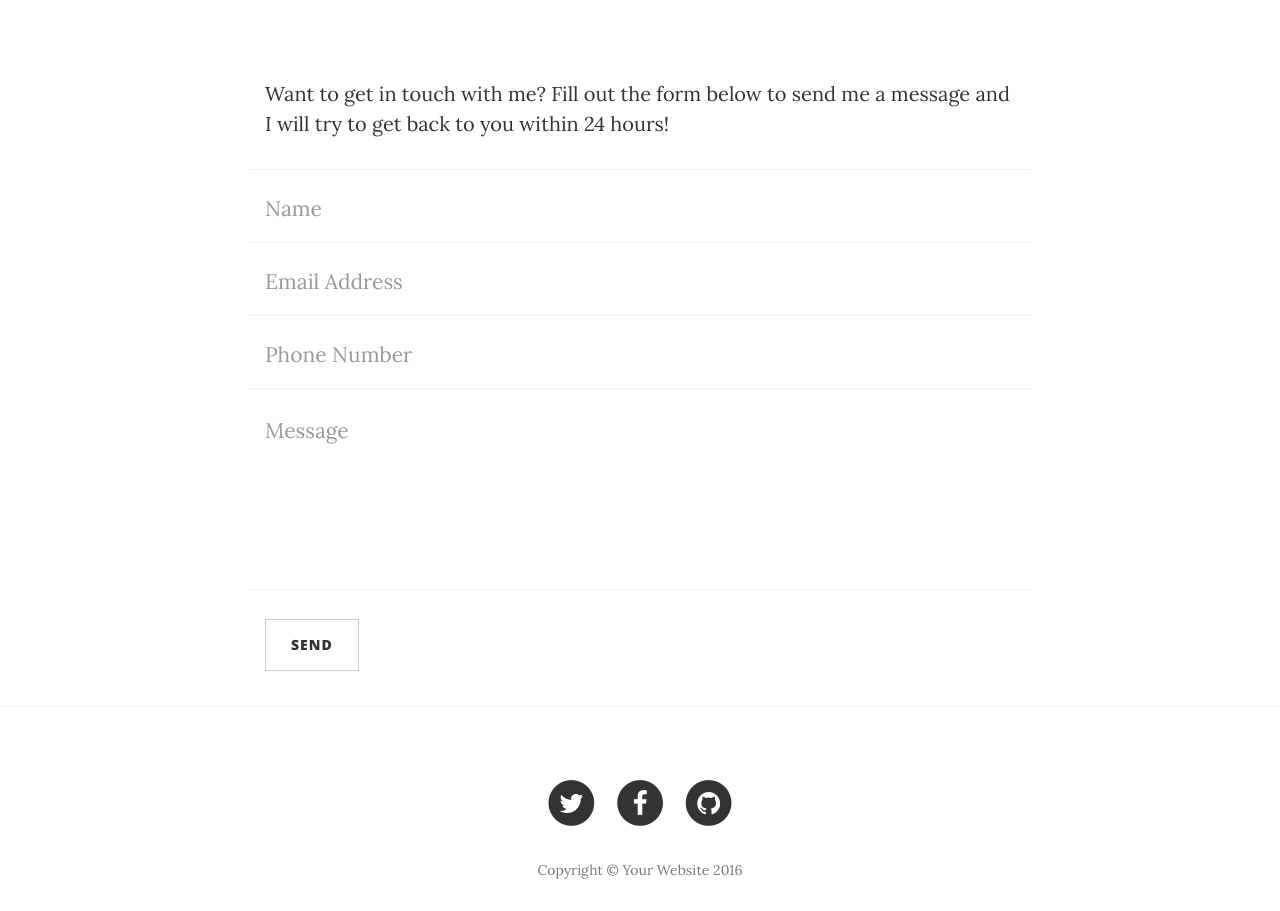
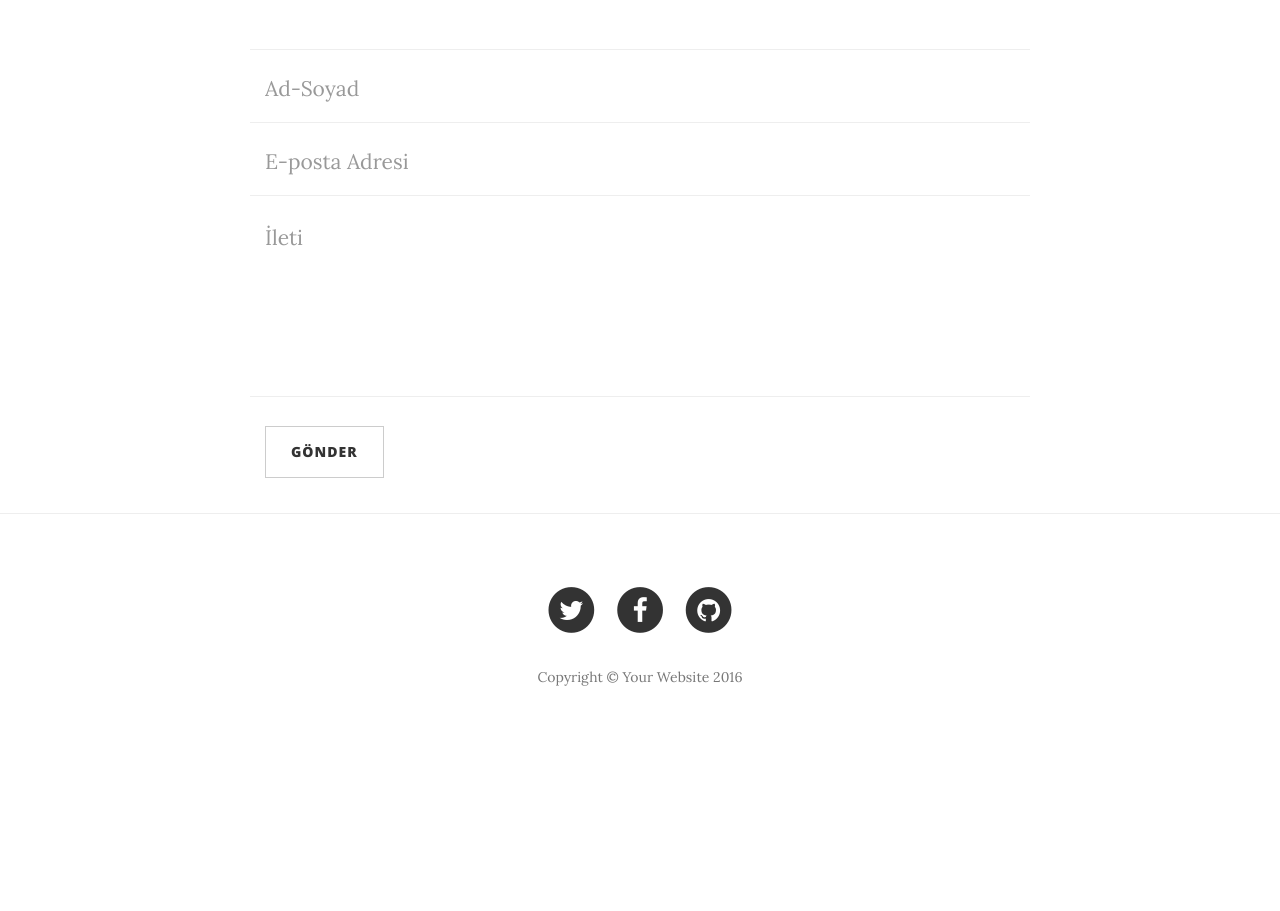
Before and after one commit to melihs/MynewCMS, a PHP site: page /iletisim.php in a window 1280 px wide. Shown: the part 449-1360 px from the top of the page. After the commit the page ends 1135 px from the top, so only its background shows below. Run offline with PHP 8.4, Linux system fonts and the light colour scheme.

Commit message:
site tema düzenleme- iletişim formu validation komutları düzeltildi-1

```diff
--- a/css/style.css
+++ b/css/style.css
@@ -1,7 +1,7 @@
 body{
 	margin:0;
 	color:#6a6f8c;
-	background:#333;
+	background: #203951;
 	font:600 16px/18px 'Open Sans',sans-serif;
 }
 
--- a/iletisim.php
+++ b/iletisim.php
@@ -8,9 +8,9 @@
         <div class="row">
             <div class="col-lg-8 col-lg-offset-2 col-md-10 col-md-offset-1">
                 <div class="page-heading">
-                    <h1>Contact Me</h1>
+                    <h1>İLETİŞİM</h1>
                     <hr class="small">
-                    <span class="subheading">Have questions? I have answers (maybe).</span>
+                    <span class="subheading">BİZE ULAŞIN</span>
                 </div>
             </div>
         </div>
@@ -21,36 +21,29 @@
 <div class="container">
     <div class="row">
         <div class="col-lg-8 col-lg-offset-2 col-md-10 col-md-offset-1">
-            <p>Want to get in touch with me? Fill out the form below to send me a message and I will try to get back to you within 24 hours!</p>
+
             <!-- Contact Form - Enter your email address on line 19 of the mail/contact_me.php file to make this form work. -->
             <!-- WARNING: Some web hosts do not allow emails to be sent through forms to common mail hosts like Gmail or Yahoo. It's recommended that you use a private domain email address! -->
             <!-- NOTE: To use the contact form, your site must be on a live web host with PHP! The form will not work locally! -->
             <form name="sentMessage" id="contactForm" novalidate>
                 <div class="row control-group">
                     <div class="form-group col-xs-12 floating-label-form-group controls">
-                        <label>Name</label>
-                        <input type="text" class="form-control" placeholder="Name" id="name" required data-validation-required-message="Please enter your name.">
+                        <label>Ad-Soyad</label>
+                        <input type="text" class="form-control" placeholder="Ad-Soyad" id="name" required data-validation-required-message="Lütfen adınızı ve soyadınızı girin.">
                         <p class="help-block text-danger"></p>
                     </div>
                 </div>
                 <div class="row control-group">
                     <div class="form-group col-xs-12 floating-label-form-group controls">
-                        <label>Email Address</label>
-                        <input type="email" class="form-control" placeholder="Email Address" id="email" required data-validation-required-message="Please enter your email address.">
+                        <label>E-posta Adresi</label>
+                        <input type="email" class="form-control" placeholder="E-posta Adresi" id="email" required data-validation-required-message="Lütfen e-posta adresinizi girin.">
                         <p class="help-block text-danger"></p>
                     </div>
                 </div>
                 <div class="row control-group">
                     <div class="form-group col-xs-12 floating-label-form-group controls">
-                        <label>Phone Number</label>
-                        <input type="tel" class="form-control" placeholder="Phone Number" id="phone" required data-validation-required-message="Please enter your phone number.">
-                        <p class="help-block text-danger"></p>
-                    </div>
-                </div>
-                <div class="row control-group">
-                    <div class="form-group col-xs-12 floating-label-form-group controls">
-                        <label>Message</label>
-                        <textarea rows="5" class="form-control" placeholder="Message" id="message" required data-validation-required-message="Please enter a message."></textarea>
+                        <label>İleti</label>
+                        <textarea rows="5" class="form-control" placeholder="İleti" id="message" required data-validation-required-message="Lütfen iletinizi yazın."></textarea>
                         <p class="help-block text-danger"></p>
                     </div>
                 </div>
@@ -58,7 +51,7 @@
                 <div id="success"></div>
                 <div class="row">
                     <div class="form-group col-xs-12">
-                        <button type="submit" class="btn btn-default">Send</button>
+                        <button type="submit" class="btn btn-default">Gönder</button>
                     </div>
                 </div>
             </form>
--- a/js/contact_me.js
+++ b/js/contact_me.js
@@ -12,7 +12,7 @@
             // get values from FORM
             var name = $("input#name").val();
             var email = $("input#email").val();
-            var phone = $("input#phone").val();
+            //var phone = $("input#phone").val();
             var message = $("textarea#message").val();
             var firstName = name; // For Success/Failure Message
             // Check for white space in name for Success/Fail message
@@ -24,7 +24,7 @@
                 type: "POST",
                 data: {
                     name: name,
-                    phone: phone,
+                    //phone: phone,
                     email: email,
                     message: message
                 },
@@ -35,7 +35,7 @@
                     $('#success > .alert-success').html("<button type='button' class='close' data-dismiss='alert' aria-hidden='true'>&times;")
                         .append("</button>");
                     $('#success > .alert-success')
-                        .append("<strong>Your message has been sent. </strong>");
+                        .append("<strong>Mesajınız gönderilmiştir. </strong>");
                     $('#success > .alert-success')
                         .append('</div>');
 
@@ -47,7 +47,7 @@
                     $('#success').html("<div class='alert alert-danger'>");
                     $('#success > .alert-danger').html("<button type='button' class='close' data-dismiss='alert' aria-hidden='true'>&times;")
                         .append("</button>");
-                    $('#success > .alert-danger').append("<strong>Sorry " + firstName + ", it seems that my mail server is not responding. Please try again later!");
+                    $('#success > .alert-danger').append("<strong>Maalesef " + firstName + ", posta sunucusunun yanıt vermediği görülüyor. Lütfen daha sonra tekrar deneyiniz!");
                     $('#success > .alert-danger').append('</div>');
                     //clear all fields
                     $('#contactForm').trigger("reset");
--- a/js/jqBootstrapValidation.js
+++ b/js/jqBootstrapValidation.js
@@ -183,7 +183,8 @@
             //                                                     EMAIL
             // ---------------------------------------------------------
             if ($this.attr("type") !== undefined && $this.attr("type").toLowerCase() === "email") {
-              message = "Not a valid email address<!-- data-validator-validemail-message to override -->";
+              //language=HTML
+                message = "Geçerli e-posta adresi girin<!-- data-validator-validemail-message to override -->";
               if ($this.data("validationValidemailMessage")) {
                 message = $this.data("validationValidemailMessage");
               } else if ($this.data("validationEmailMessage")) {
@@ -791,7 +792,7 @@
 				name: "Validemail",
 				type: "regex",
 				regex: "[A-Za-z0-9._%+-]+@[A-Za-z0-9.-]+\\\.[A-Za-z]{2,4}",
-				message: "Not a valid email address<!-- data-validator-validemail-message to override -->"
+				message: "Geçerli e-posta adresi girin<!-- data-validator-validemail-message to override -->"
 			},
 			passwordagain: {
 				name: "Passwordagain",
--- a/login.php
+++ b/login.php
@@ -1,8 +1,8 @@
+
 <?php
 include 'includes/header.php';
 ?>
-    <link rel="stylesheet" href="css/style.css">
-<div class="login-wrap">
+   <div class="login-wrap">
     <div class="login-html">
         <input id="tab-1" type="radio" name="tab" class="sign-in" checked><label for="tab-1" class="tab">GİRİŞ YAP</label>
         <input id="tab-2" type="radio" name="tab" class="sign-up"><label for="tab-2" class="tab">KAYIT OL</label>
@@ -56,6 +56,7 @@
         </div>
     </div>
 </div>
+<link rel="stylesheet" href="css/style.css">
 <?php
 include 'includes/footer.php';
 ?>
```
Also changed, not shown: mail/contact_me.php (+10 -10 lines), 1 other file.
